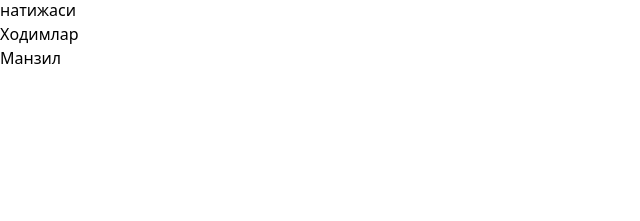
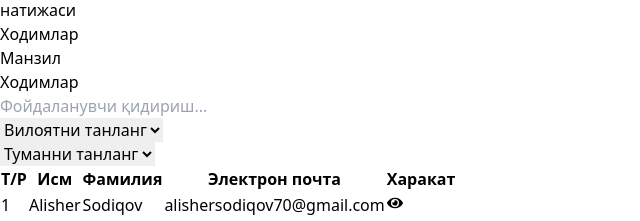
Before and after one commit to Eshmurodov-D/Geadezist, a React (Vite) app: page /foydalanuvchi in a window 1280 px wide. Shown: the part 754-975 px from the top of the page, without its empty margins (0-640 px from the left). Before the commit the page ends 824 px from the top, so only its background shows below. Built offline with nearby package versions, Linux system fonts and the light colour scheme.

Commit message:
qaswdefrgthyjukilo

```diff
--- a/src/App.tsx
+++ b/src/App.tsx
@@ -8,6 +8,7 @@ import EmployeeTable from "./pages/hodim/hodim";
 import Navbar from "./Components/Navigations/navbar";
 import { UserResults } from "./pages/UserResults/UserResults";
 import { Dashboard } from "./Components/Dashboard/Dashboard";
+import UserPage from "./pages/UserPage/UserPage";
 // import "toastify-js/src/toastify.css";
 
 
@@ -20,6 +21,7 @@ function App() {
     <Navbar/>
 
         <Routes>
+          <Route path="/foydalanuvchi" element={<UserPage />} />
           <Route path="/register" element={<Register />} />
           <Route path="/changepass" element={<ChangePassword />} />
           <Route path="/login" element={<Login />} />
--- a/src/pages/UserPage/UserPage.tsx
+++ b/src/pages/UserPage/UserPage.tsx
@@ -1,219 +1,257 @@
-import React from "react";
+import React, { useState } from "react";
 
-export default function UserPage() {
+interface Employee {
+  id: number;
+  firstName: string;
+  lastName: string;
+  email: string;
+  role: string;
+  isActive: boolean;
+}
+
+import { FaEye } from "react-icons/fa";
+
+const EmployeeTable: React.FC = () => {
+  const [employees, setEmployees] = useState<Employee[]>([
+    {
+      id: 1,
+      firstName: "Alisher",
+      lastName: "Sodiqov",
+      email: "alishersodiqov70@gmail.com",
+      role: "Тестер админ",
+      isActive: true,
+    },
+    {
+      id: 2,
+      firstName: "Alisher",
+      lastName: "Sodiqов",
+      email: "alisher@gmail.com",
+      role: "Текширувчи админ",
+      isActive: true,
+    },
+  ]);
+
+  const [isSidebarOpen] = useState(false);
+  const [isModalOpen, setModalOpen] = useState(false);
+  const [formValues, setFormValues] = useState({
+    adminCategory: "",
+    firstName: "",
+    lastName: "",
+    phone: "",
+    email: "",
+    password: "",
+    confirmPassword: "",
+  });
+  const toggleModal = () => setModalOpen((prev) => !prev);
+  const handleInputChange = (
+    e: React.ChangeEvent<HTMLInputElement | HTMLSelectElement>
+  ) => {
+    const { name, value } = e.target;
+    setFormValues({ ...formValues, [name]: value });
+  };
+  const handleSave = () => {
+    const passwordLength = formValues.password.length;
+    if (
+      formValues.adminCategory &&
+      formValues.firstName &&
+      formValues.lastName &&
+      formValues.email &&
+      passwordLength >= 5 &&
+      passwordLength <= 10 &&
+      formValues.password === formValues.confirmPassword
+    ) {
+      const newEmployee = {
+        id: employees.length + 1,
+        firstName: formValues.firstName,
+        lastName: formValues.lastName,
+        email: formValues.email,
+        role: formValues.adminCategory,
+        isActive: true,
+      };
+      setEmployees([...employees, newEmployee]);
+      setModalOpen(false);
+      setFormValues({
+        adminCategory: "",
+        firstName: "",
+        lastName: "",
+        phone: "",
+        email: "",
+        password: "",
+        confirmPassword: "",
+      });
+    } else {
+      if (passwordLength < 5 || passwordLength > 10) {
+        alert("Парол 5-10 белгидан иборат бўлиши керак!");
+      } else if (formValues.password !== formValues.confirmPassword) {
+        alert("Пароллар мос эмас!");
+      } else {
+        alert("Барча майдонларни тўлдиринг!");
+      }
+    }
+  };
+
   return (
-    <div className="pl-[160px]">
-      <section className="bg-gray-50 dark:bg-gray-900  p-3 sm:p-5 antialiased">
-        <div className="mx-auto max-w-screen-xl px-4 lg:px-12">
-          <div className="bg-white dark:bg-gray-800 relative shadow-md sm:rounded-lg overflow-hidden">
-            <div className="bg-gray-50 flex justify-center items-center dark:bg-gray-900">
-              <div className="w-full bg-white p-6 rounded-lg shadow-md dark:bg-gray-800">
-                <form className="flex flex-col md:flex-row items-center gap-4">
-                  <div className="relative flex-grow">
-                    <label htmlFor="search-input" className="sr-only">
-                      Search
-                    </label>
-                    <div className="absolute inset-y-0 left-0 flex items-center pl-3">
+    <div className="flex flex-col lg:flex-row bg-gray-50 min-h-screen">
+      {/* Sidebar */}
+      <div
+        className={`fixed inset-y-0 left-0 z-20 w-64 bg-white shadow-md transform ${
+          isSidebarOpen ? "translate-x-0" : "-translate-x-full"
+        } transition-transform duration-300 lg:static lg:translate-x-0`}
+      >
+        <div className="p-4 text-lg font-semibold border-b flex justify-between items-center">
+          {/* <button
+            className="text-gray-600 lg:hidden focus:outline-none"
+            onClick={toggleSidebar}
+          >
             <svg
-                        aria-hidden="true"
-                        className="w-5 h-5 text-gray-500 dark:text-gray-400"
-                        fill="currentColor"
-                        viewBox="0 0 20 20"
+              className="w-6 h-6"
+              fill="none"
+              stroke="currentColor"
+              viewBox="0 0 24 24"
               xmlns="http://www.w3.org/2000/svg"
             >
               <path
-                          fillRule="evenodd"
-                          d="M8 4a4 4 0 100 8 4 4 0 000-8zM2 8a6 6 0 1110.89 3.476l4.817 4.817a1 1 0 01-1.414 1.414l-4.816-4.816A6 6 0 012 8z"
-                          clipRule="evenodd"
+                strokeLinecap="round"
+                strokeLinejoin="round"
+                strokeWidth={2}
+                d="M6 18L18 6M6 6l12 12"
               />
             </svg>
-                    </div>
-                    <input
-                      type="text"
-                      id="search-input"
-                      className="w-full bg-gray-100 border border-gray-300 text-gray-900 text-sm rounded-lg focus:ring-blue-500 focus:border-blue-500 block pl-10 p-2.5 dark:bg-gray-700 dark:border-gray-600 dark:placeholder-gray-400 dark:text-white"
-                      placeholder="Qidiruv..."
-                      required
-                    />
-                  </div>
-
-                  <div className="flex-grow">
-                    <label htmlFor="region-select" className="sr-only">
-                      Viloyatni tanlang
-                    </label>
-                    <select
-                      id="region-select"
-                      className="w-full bg-gray-100 border border-gray-300 text-gray-900 text-sm rounded-lg focus:ring-blue-500 focus:border-blue-500 p-2.5 dark:bg-gray-700 dark:border-gray-600 dark:placeholder-gray-400 dark:text-white"
-                    >
-                      <option value="">Viloyatni tanlang</option>
-                      <option value="tashkent">Toshkent</option>
-                      <option value="samarkand">Samarqand</option>
-                    </select>
-                  </div>
-
-                  <div className="flex-grow">
-                    <label htmlFor="status-select" className="sr-only">
-                      Statusni tanlang
-                    </label>
-                    <select
-                      id="status-select"
-                      className="w-full bg-gray-100 border border-gray-300 text-gray-900 text-sm rounded-lg focus:ring-blue-500 focus:border-blue-500 p-2.5 dark:bg-gray-700 dark:border-gray-600 dark:placeholder-gray-400 dark:text-white"
-                    >
-                      <option value="">Statusni tanlang</option>
-                      <option value="active">Faol</option>
-                      <option value="inactive">Nofaol</option>
-                    </select>
-                  </div>
-
-                  <div>
-                    <button
-                      type="submit"
-                      className="w-full md:w-auto bg-blue-600 hover:bg-blue-700 text-white font-medium rounded-lg text-sm px-5 py-2.5 focus:ring-4 focus:ring-blue-300 dark:bg-blue-500 dark:hover:bg-blue-600 dark:focus:ring-blue-800"
-                    >
-                      Qidirish
-                    </button>
-                  </div>
-                </form>
+          </button> */}
         </div>
       </div>
 
-            <div className="overflow-x-auto">
-              <table className="w-full text-sm text-left text-gray-500 dark:text-gray-400">
-                <thead className="text-xs text-gray-700 uppercase bg-gray-50 dark:bg-gray-700 dark:text-gray-400">
-                  <tr>
-                    <th scope="col" className="px-4 py-4">
-                      T/P
+      {/* Main Content */}
+      <div className="flex-1 p-6">
+        <div className="flex items-center justify-between mb-6">
+          <h1 className="text-2xl pt-10 font-semibold text-gray-700">
+            Ходимлар
+          </h1>
+        </div>
+        <div className="flex items-center space-x-4 w-full">
+          <div className="flex-1">
+            <input
+              type="text"
+              placeholder="Фойдаланувчи қидириш..."
+              className="w-full p-2 border border-gray-300 rounded-lg text-gray-700"
+            />
+          </div>
+          <div className="flex-1">
+            <select className="w-full p-2 border border-gray-300 rounded-lg text-gray-700">
+              <option value="">Вилоятни танланг</option>
+              {/* Add options here */}
+            </select>
+          </div>
+          <div className="flex-1">
+            <select className="w-full p-2 border border-gray-300 rounded-lg text-gray-700">
+              <option value="">Туманни танланг</option>
+              {/* Add options here */}
+            </select>
+          </div>
+        </div>
+
+        {/* Table */}
+        <div className="overflow-x-auto mt-4">
+          <table className="min-w-full bg-white rounded-lg shadow">
+            <thead>
+              <tr className="bg-gray-100 text-gray-600 text-sm font-semibold">
+                <th className="px-4 py-3 text-left">Т/Р</th>
+                <th className="px-4 py-3 text-left">Исм</th>
+                <th className="px-4 py-3 text-left hidden md:table-cell">
+                  Фамилия
                 </th>
-                    <th scope="col" className="px-4 py-3">
-                      Ism
+                <th className="px-4 py-3 text-left hidden sm:table-cell">
+                  Электрон почта
                 </th>
-                    <th scope="col" className="px-4 py-3">
-                      Kategoriya
-                    </th>
-                    <th scope="col" className="px-4 py-3">
-                      Telefon
-                    </th>
-                    <th scope="col" className="px-4 py-3">
-                      Qayta test toshirish
-                    </th>
-                    <th scope="col" className="px-4 py-3">
-                      Status
-                    </th>
-                    <th scope="col" className="px-1 py-3">
-                      Xarakat
-                    </th>
-                    <th scope="col" className="px-4 py-3">
-                      <span className="sr-only">Actions</span>
-                    </th>
+                <th className="px-4 py-3 text-center">Харакат</th>
               </tr>
             </thead>
-
             <tbody>
-                  <tr className="border-b dark:border-gray-700">
-                    <th
-                      scope="row"
-                      className="px-4 py-3 font-medium text-gray-900 whitespace-nowrap dark:text-white"
+              {employees.map((employee) => (
+                <tr
+                  key={employee.id}
+                  className="border-t hover:bg-gray-50 cursor-pointer"
                 >
-                      Apple iMac 27"
-                    </th>
-                    <td className="px-4 py-3">PC</td>
-                    <td className="px-4 py-3">Apple</td>
-                    <td className="px-4 py-3">+99890909090</td>
-                    <td className="px-4 py-3">+99890909090</td>
-                    <td className="px-4 py-3">$2999</td>
-                    <td className="px-4 py-3 flex items-center">
-                      <button
-                        id="apple-imac-27-dropdown-button"
-                        data-dropdown-toggle="apple-imac-27-dropdown"
-                        className="items-center text-sm font-medium hover:bg-gray-100 dark:hover:bg-gray-700 p-1.5 dark:hover-bg-gray-800 text-center text-gray-500 hover:text-gray-800 rounded-lg focus:outline-none dark:text-gray-400 dark:hover:text-gray-100"
-                        type="button"
-                      >
-                        <svg
-                          className="w-5 h-5"
-                          aria-hidden="true"
-                          fill="currentColor"
-                          viewBox="0 0 20 20"
-                          xmlns="http://www.w3.org/2000/svg"
-                        >
-                          <path d="M6 10a2 2 0 11-4 0 2 2 0 014 0zM12 10a2 2 0 11-4 0 2 2 0 014 0zM16 12a2 2 0 100-4 2 2 0 000 4z" />
-                        </svg>
+                  <td className="px-4 py-3">{employee.id}</td>
+                  <td className="px-4 py-3">{employee.firstName}</td>
+                  <td className="px-4 py-3 hidden md:table-cell">
+                    {employee.lastName}
+                  </td>
+                  <td className="px-4 py-3 hidden sm:table-cell">
+                    {employee.email}
+                  </td>
+                  <td className="px-4 py-3 text-center">
+                    <button className="text-gray-600 hover:text-blue-600">
+                      <FaEye />
                     </button>
                   </td>
                 </tr>
+              ))}
             </tbody>
           </table>
         </div>
+      </div>
 
-            <nav
-              className="flex flex-col md:flex-row justify-between items-start md:items-center space-y-3 md:space-y-0 p-4"
-              aria-label="Table navigation"
+      {/* Modal */}
+      {isModalOpen && (
+        <div className="fixed inset-0 z-50 flex items-center justify-center bg-black bg-opacity-50">
+          <div className="bg-white p-6 rounded-lg shadow-lg w-96">
+            <h2 className="text-lg font-bold mb-4">Янги ходим қўшиш</h2>
+            <div className="mb-4">
+              <label className="block text-sm">Админ тоифаси</label>
+              <select
+                name="adminCategory"
+                value={formValues.adminCategory}
+                onChange={handleInputChange}
+                className="w-full px-4 py-2 border rounded-lg"
               >
-              <span className="text-sm font-normal text-gray-500 dark:text-gray-400">
-                Showing{" "}
-                <span className="font-semibold text-gray-900 dark:text-white">
-                  1-10
-                </span>{" "}
-                of{" "}
-                <span className="font-semibold text-gray-900 dark:text-white">
-                  1000
-                </span>
-              </span>
-              <ul className="inline-flex items-stretch -space-x-px">
-                <li>
-                  <a
-                    href="#"
-                    className="flex items-center justify-center h-full py-1.5 px-3 ml-0 text-gray-500 bg-white rounded-l-lg border border-gray-300 hover:bg-gray-100 hover:text-gray-700 dark:bg-gray-800 dark:border-gray-700 dark:text-gray-400 dark:hover:bg-gray-700 dark:hover:text-white"
+                <option value="">Тоифани танланг</option>
+                <option value="Тестер админ">Тестер админ</option>
+                <option value="Текширувчи админ">Текширувчи админ</option>
+              </select>
+            </div>
+            {[
+              { name: "firstName", label: "Исм", type: "text" },
+              { name: "lastName", label: "Фамилия", type: "text" },
+              { name: "phone", label: "Телефон рақами", type: "text" },
+              { name: "email", label: "Электрон почта", type: "email" },
+              { name: "password", label: "Парол", type: "password" },
+              {
+                name: "confirmPassword",
+                label: "Паролни тасдиқлаш",
+                type: "password",
+              },
+            ].map(({ name, label, type }) => (
+              <div className="mb-4" key={name}>
+                <label className="block text-sm">{label}</label>
+                <input
+                  type={type}
+                  name={name}
+                  value={(formValues as Record<string, string>)[name]}
+                  onChange={handleInputChange}
+                  className="w-full px-4 py-2 border rounded-lg"
+                />
+              </div>
+            ))}
+            <div className="flex justify-end">
+              <button
+                onClick={toggleModal}
+                className="px-4 py-2 text-sm text-gray-600"
               >
-                    <span className="sr-only">Previous</span>
-                    <svg
-                      className="w-5 h-5"
-                      aria-hidden="true"
-                      fill="currentColor"
-                      viewBox="0 0 20 20"
-                      xmlns="http://www.w3.org/2000/svg"
+                Бекор қилиш
+              </button>
+              <button
+                onClick={handleSave}
+                className="px-4 py-2 text-sm text-white bg-blue-600 rounded-lg ml-2"
               >
-                      <path
-                        fillRule="evenodd"
-                        d="M12.707 5.293a1 1 0 010 1.414L9.414 10l3.293 3.293a1 1 0 01-1.414 1.414l-4-4a1 1 0 010-1.414l4-4a1 1 0 011.414 0z"
-                        clipRule="evenodd"
-                      />
-                    </svg>
-                  </a>
-                </li>
-                <li>
-                  <a
-                    href="#"
-                    className="flex items-center justify-center h-full py-1.5 px-3 text-gray-500 bg-white border-t border-b border-gray-300 hover:bg-gray-100 hover:text-gray-700 dark:bg-gray-800 dark:border-gray-700 dark:text-gray-400 dark:hover:bg-gray-700 dark:hover:text-white"
-                  >
-                    1
-                  </a>
-                </li>
-                <li>
-                  <a
-                    href="#"
-                    className="flex items-center justify-center h-full py-1.5 px-3 text-gray-500 bg-white rounded-r-lg border-t border-b border-gray-300 hover:bg-gray-100 hover:text-gray-700 dark:bg-gray-800 dark:border-gray-700 dark:text-gray-400 dark:hover:bg-gray-700 dark:hover:text-white"
-                  >
-                    <span className="sr-only">Next</span>
-                    <svg
-                      className="w-5 h-5"
-                      aria-hidden="true"
-                      fill="currentColor"
-                      viewBox="0 0 20 20"
-                      xmlns="http://www.w3.org/2000/svg"
-                    >
-                      <path
-                        fillRule="evenodd"
-                        d="M7.293 5.293a1 1 0 011.414 0L10 7.586l1.293-1.293a1 1 0 111.414 1.414l-2 2a1 1 0 01-1.414 0l-2-2a1 1 0 010-1.414z"
-                        clipRule="evenodd"
-                      />
-                    </svg>
-                  </a>
-                </li>
-              </ul>
-            </nav>
+                Сақлаш
+              </button>
             </div>
           </div>
-      </section>
+        </div>
+      )}
     </div>
   );
-}
+};
+
+export default EmployeeTable;
```
Lines whose indentation alone changed are shown as unchanged.
